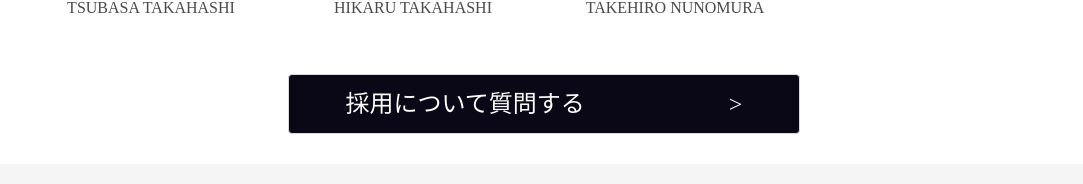
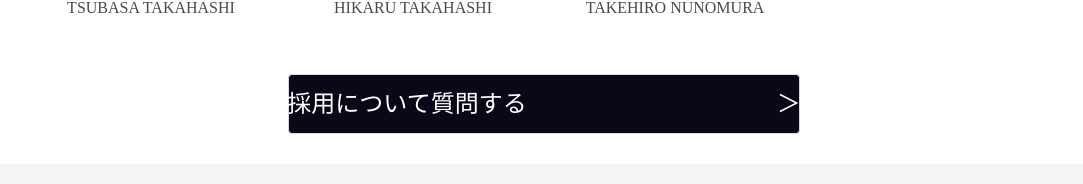
Before and after one commit to egg-system/corporate-site, a Nuxt app: page /xface in a window 1280 px wide. Shown: the part 3025-3209 px from the top of the page, without its empty margins (96-1179 px from the left). Built offline with nearby package versions, Linux system fonts and the light colour scheme.

Commit message:
採用ボタンのmargin設定

```diff
--- a/components/pages/common/TheContact.vue
+++ b/components/pages/common/TheContact.vue
@@ -1,8 +1,7 @@
 <template>
   <div class="contact">
     <div class="contact-button">
-      <button class="button has-text-white has-background-black is-large is-fullwidth" @click="go('/contact')">採用について質問する&nbsp;&nbsp;
-      &nbsp;&nbsp;&nbsp;&nbsp;&nbsp;&nbsp;&nbsp;&nbsp;&nbsp;&nbsp;&nbsp;&nbsp;&nbsp;&nbsp;&nbsp;&nbsp;&nbsp;&nbsp;&nbsp;&nbsp;&nbsp;&gt;</button>
+      <button class="button has-text-white has-background-black is-large is-fullwidth" @click="go('/contact')">採用について質問する<span class="right_arrow">＞</span></button>
     </div>
   </div>
 </template>
@@ -25,4 +24,10 @@ export default {
   width: 50%;
   margin: auto;
 }
+// PC版
+@media screen and (min-width: 769px) {
+  .right_arrow {
+    margin-left: 250px;
+  }
+}
 </style>
```
